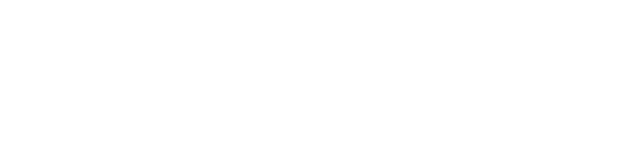
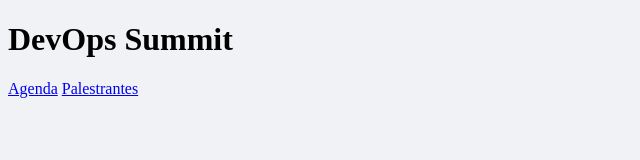
Before and after one commit to Sr0Felps/Atividade-Pr-tica-O-Website-da-Tech-Conference-DevOps-Summit-, a plain HTML site: page index.html in a window 1280 px wide. Shown: the whole page, without its empty margins (0-640 px from the left). Drawn offline with Linux system fonts and the light colour scheme.

Commit message:
feat: implementa a seção header e hero

```diff
--- a/index.html
+++ b/index.html
@@ -8,6 +8,11 @@
 </head>
 <body>
   <header>
+    <h1>DevOps Summit</h1>
+  <nav>
+    <a href="#agenda">Agenda</a>
+    <a href="#palestrantes">Palestrantes</a>
+  </nav>
     </header>
 
   <main>
--- a/style.css
+++ b/style.css
@@ -5,7 +5,10 @@
 }
 
 body {
-  font-family: sans-serif;
-  margin: 0;
-  padding: 0;
+  background-color: #f0f2f5;
 }
+
+h2 {
+  color: blue;
+  padding-bottom: 10px;
+}
```
